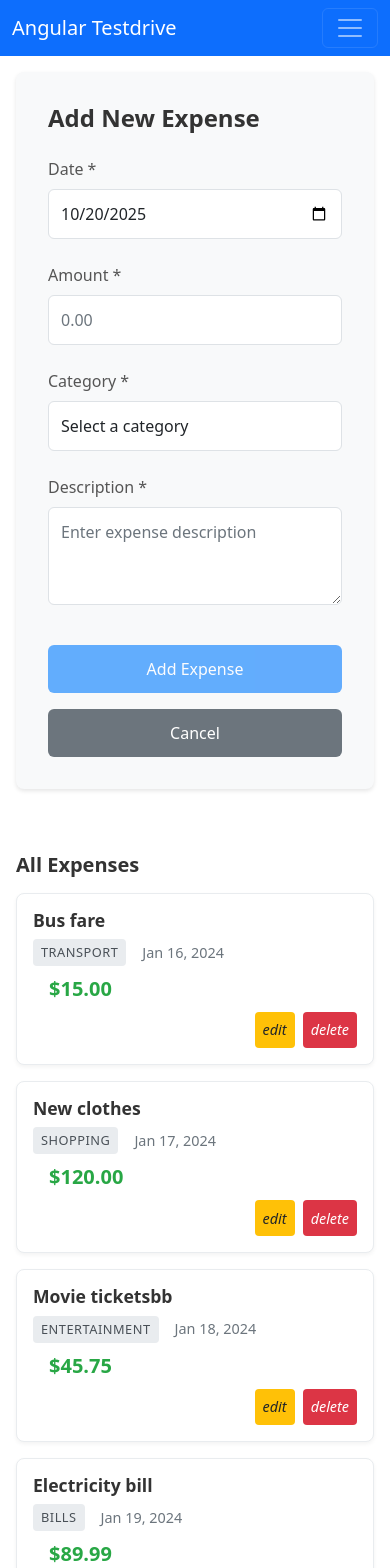
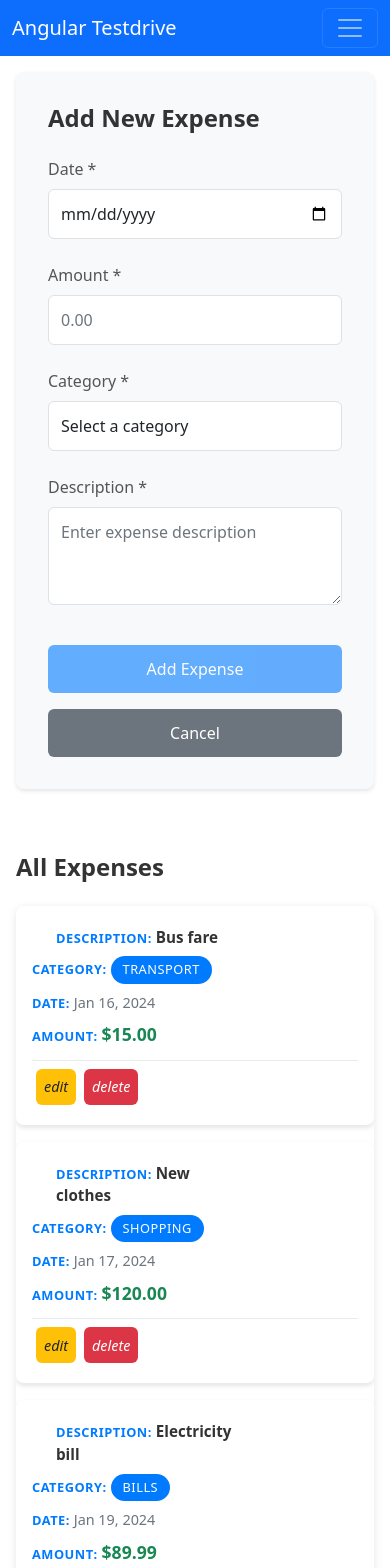
Before and after one commit to golam-morshed/angular-playground, an Angular app: page /expense-tracker in a window 390 px wide. Shown: the top 1568 px of the page. Built offline with nearby package versions, Linux system fonts and the light colour scheme; data requests are answered from the project's data file.

Commit message:
Refactor expense tracker component to enhance form handling and display. Replace directives with pipes for currency and date formatting, update expense list to use a table layout, and improve styling for better responsiveness. Add new test expense entries in db.json.

```diff
--- a/db.json
+++ b/db.json
@@ -167,18 +167,25 @@
       "description": "New clothes"
     },
     {
-      "date": "2024-01-18",
-      "amount": 45.75,
-      "category": "Entertainment",
-      "description": "Movie ticketsbb",
-      "id": "4"
-    },
-    {
       "id": "5",
       "date": "2024-01-19",
       "amount": 89.99,
       "category": "Bills",
       "description": "Electricity bill"
+    },
+    {
+      "id": "5359",
+      "date": "2025-10-30",
+      "amount": 300,
+      "category": "Bills",
+      "description": "Test"
+    },
+    {
+      "date": "2025-10-26",
+      "amount": 45,
+      "category": "Bills",
+      "description": "Movie ticketsbb",
+      "id": "6ed5"
     }
   ]
 }
--- a/src/app/expense-tracker/components/expense-form/expense-form.component.ts
+++ b/src/app/expense-tracker/components/expense-form/expense-form.component.ts
@@ -28,6 +28,11 @@ export class ExpenseFormComponent implements OnInit, OnChanges {
     if (changes['expense'] || changes['isEditMode']) {
       this.patchForm();
     }
+
+    // If switching from edit mode to add mode, reset the form
+    if (changes['isEditMode'] && !this.isEditMode && changes['isEditMode'].previousValue === true) {
+      this.resetForm();
+    }
   }
 
   initializeForm(): void {
@@ -47,17 +52,14 @@ export class ExpenseFormComponent implements OnInit, OnChanges {
         category: this.expense.category,
         description: this.expense.description
       });
-    } else {
-      // Set default date to today
-      this.expenseForm.patchValue({
-        date: new Date().toISOString().split('T')[0]
-      });
     }
   }
 
   onSubmit(): void {
     if (this.expenseForm.valid) {
       this.expenseSubmit.emit(this.expenseForm.value);
+      // Reset form after successful submission
+      this.resetForm();
     } else {
       this.markFormGroupTouched();
     }
@@ -70,9 +72,11 @@ export class ExpenseFormComponent implements OnInit, OnChanges {
 
   resetForm(): void {
     this.expenseForm.reset();
-    this.expenseForm.patchValue({
-      date: new Date().toISOString().split('T')[0]
-    });
+  }
+
+  // Public method to reset form from parent component
+  public resetFormFromParent(): void {
+    this.resetForm();
   }
 
   private markFormGroupTouched(): void {
--- a/src/app/expense-tracker/components/expense-list/expense-list.component.html
+++ b/src/app/expense-tracker/components/expense-list/expense-list.component.html
@@ -1,19 +1,26 @@
 <div class="expenses-section">
   <h3>All Expenses</h3>
 
-  <div class="expenses-list" *ngIf="expenses.length > 0; else noExpenses">
-    <div *ngFor="let expense of expenses" class="expense-item">
-      <div class="expense-main">
-        <div class="expense-info">
-          <h4 class="expense-description">{{ expense.description }}</h4>
-          <div class="expense-details">
-            <span class="expense-category">{{ expense.category }}</span>
-            <span class="expense-date" [appFormatDate]="expense.date"></span>
-          </div>
-        </div>
-        <div class="expense-amount" [appFormatCurrency]="expense.amount"></div>
-      </div>
-      <div class="expense-actions">
+  <div class="table-container" *ngIf="expenses.length > 0; else noExpenses">
+    <table class="expenses-table">
+      <thead>
+        <tr>
+          <th>Description</th>
+          <th>Category</th>
+          <th>Date</th>
+          <th>Amount</th>
+          <th>Actions</th>
+        </tr>
+      </thead>
+      <tbody>
+        <tr *ngFor="let expense of expenses" class="expense-row">
+          <td class="expense-description" data-label="Description">{{ expense.description }}</td>
+          <td class="expense-category" data-label="Category">
+            <span class="category-badge">{{ expense.category }}</span>
+          </td>
+          <td class="expense-date" data-label="Date">{{ expense.date | formatDate }}</td>
+          <td class="expense-amount" data-label="Amount">{{ expense.amount | formatCurrency }}</td>
+          <td class="expense-actions" data-label="Actions">
             <button
               class="btn btn-edit"
               (click)="onEdit(expense)"
@@ -28,8 +35,10 @@
             >
               <i class="icon-delete">delete</i>
             </button>
-      </div>
-    </div>
+          </td>
+        </tr>
+      </tbody>
+    </table>
   </div>
 
   <ng-template #noExpenses>
--- a/src/app/expense-tracker/components/expense-list/expense-list.component.scss
+++ b/src/app/expense-tracker/components/expense-list/expense-list.component.scss
@@ -1,104 +1,121 @@
 .expenses-section {
   h3 {
-    margin-bottom: 1rem;
+    margin-bottom: 1.5rem;
     color: #333;
-    font-size: 1.25rem;
+    font-size: 1.5rem;
     font-weight: 600;
   }
 
-  .expenses-list {
-    display: flex;
-    flex-direction: column;
-    gap: 1rem;
+  .table-container {
+    background: white;
+    border-radius: 8px;
+    box-shadow: 0 2px 8px rgba(0, 0, 0, 0.1);
+    overflow: hidden;
   }
 
-  .expense-item {
-    background: white;
-    border: 1px solid #e9ecef;
-    border-radius: 8px;
-    padding: 1rem;
-    box-shadow: 0 2px 4px rgba(0, 0, 0, 0.05);
-    transition: all 0.2s ease;
+  .expenses-table {
+    width: 100%;
+    border-collapse: collapse;
+    font-size: 0.95rem;
 
-    &:hover {
-      box-shadow: 0 4px 8px rgba(0, 0, 0, 0.1);
-      transform: translateY(-1px);
+    thead {
+      background-color: #007bff;
+      color: white;
+
+      th {
+        padding: 1rem 0.75rem;
+        text-align: left;
+        font-weight: 600;
+        font-size: 0.9rem;
+        text-transform: uppercase;
+        letter-spacing: 0.5px;
+
+        &:first-child {
+          padding-left: 1.5rem;
         }
 
-    .expense-main {
-      display: flex;
-      justify-content: space-between;
-      align-items: flex-start;
-      margin-bottom: 0.5rem;
+        &:last-child {
+          padding-right: 1.5rem;
+          text-align: center;
+        }
+      }
+    }
 
-      .expense-info {
-        flex: 1;
+    tbody {
+      .expense-row {
+        border-bottom: 1px solid #e9ecef;
+
+        &:last-child {
+          border-bottom: none;
+        }
+
+        td {
+          padding: 1rem 0.75rem;
+          vertical-align: middle;
+
+          &:first-child {
+            padding-left: 1.5rem;
+          }
+
+          &:last-child {
+            padding-right: 1.5rem;
+          }
+        }
 
         .expense-description {
-          margin: 0 0 0.5rem 0;
+          font-weight: 600;
           color: #333;
-          font-size: 1.1rem;
-          font-weight: 600;
+          max-width: 200px;
+          word-wrap: break-word;
         }
 
-        .expense-details {
-          display: flex;
-          gap: 1rem;
-          align-items: center;
-
         .expense-category {
-            background: #e9ecef;
-            color: #495057;
-            padding: 0.25rem 0.5rem;
-            border-radius: 4px;
+          .category-badge {
+            background-color: #007bff;
+            color: white;
+            padding: 0.25rem 0.75rem;
+            border-radius: 20px;
             font-size: 0.8rem;
             font-weight: 500;
             text-transform: uppercase;
             letter-spacing: 0.5px;
+            display: inline-block;
+          }
         }
 
         .expense-date {
           color: #6c757d;
           font-size: 0.9rem;
         }
-        }
-      }
 
         .expense-amount {
-        font-size: 1.25rem;
+          font-size: 1.1rem;
           font-weight: 700;
-        color: #28a745;
-        margin-left: 1rem;
-      }
+          color: #198754;
+          text-align: right;
         }
 
         .expense-actions {
-      display: flex;
-      gap: 0.5rem;
-      justify-content: flex-end;
+          text-align: center;
 
           .btn {
             padding: 0.5rem;
             border: none;
-        border-radius: 4px;
+            border-radius: 6px;
             cursor: pointer;
-        transition: all 0.2s ease;
-        display: flex;
+            display: inline-flex;
             align-items: center;
             justify-content: center;
             min-width: 36px;
             height: 36px;
-
-        &:hover {
-          transform: scale(1.1);
-        }
+            margin: 0 0.25rem;
 
             &.btn-edit {
               background-color: #ffc107;
               color: #212529;
 
               &:hover {
-            background-color: #e0a800;
+                background-color: #ffca2c;
               }
             }
 
@@ -107,12 +124,14 @@
               color: white;
 
               &:hover {
-            background-color: #c82333;
+                background-color: #bb2d3b;
               }
             }
 
             i {
               font-size: 0.9rem;
+            }
+          }
         }
       }
     }
@@ -133,21 +152,109 @@
   }
 }
 
+// Responsive design for mobile
 @media (max-width: 768px) {
-  .expense-item {
-    .expense-main {
-      flex-direction: column;
-      gap: 0.5rem;
+  .expenses-section {
+    .table-container {
+      overflow-x: auto;
+      -webkit-overflow-scrolling: touch;
+    }
 
-      .expense-amount {
-        margin-left: 0;
-        align-self: flex-start;
+    .expenses-table {
+      min-width: 600px; // Ensure table doesn't get too cramped
+
+      thead th {
+        padding: 0.75rem 0.5rem;
+        font-size: 0.8rem;
+
+        &:first-child {
+          padding-left: 1rem;
+        }
+
+        &:last-child {
+          padding-right: 1rem;
         }
       }
 
-    .expense-actions {
-      justify-content: flex-start;
-      margin-top: 0.5rem;
+      tbody td {
+        padding: 0.75rem 0.5rem;
+
+        &:first-child {
+          padding-left: 1rem;
+        }
+
+        &:last-child {
+          padding-right: 1rem;
+        }
+
+        .expense-description {
+          max-width: 150px;
+          font-size: 0.9rem;
+        }
+
+        .expense-amount {
+          font-size: 1rem;
+        }
+
+        .expense-actions .btn {
+          min-width: 32px;
+          height: 32px;
+          margin: 0 0.125rem;
         }
       }
     }
+  }
+}
+
+// Extra small screens - stack table data
+@media (max-width: 480px) {
+  .expenses-section {
+    .expenses-table {
+      display: block;
+      min-width: auto;
+
+      thead {
+        display: none;
+      }
+
+      tbody {
+        display: block;
+
+        .expense-row {
+          display: block;
+          background: white;
+          margin-bottom: 1rem;
+          border-radius: 8px;
+          box-shadow: 0 2px 4px rgba(0, 0, 0, 0.1);
+          padding: 1rem;
+
+          td {
+            display: block;
+            padding: 0.25rem 0;
+            text-align: left !important;
+
+            &:before {
+              content: attr(data-label) ": ";
+              font-weight: 600;
+              color: #007bff;
+              text-transform: uppercase;
+              font-size: 0.8rem;
+              letter-spacing: 0.5px;
+            }
+
+            &.expense-actions {
+              text-align: center;
+              margin-top: 0.5rem;
+              padding-top: 0.5rem;
+              border-top: 1px solid #e9ecef;
+
+              &:before {
+                display: none;
+              }
+            }
+          }
+        }
+      }
+    }
+  }
+}
--- /dev/null
+++ b/src/app/shared/pipes/format-currency.pipe.ts
@@ -0,0 +1,17 @@
+import { Pipe, PipeTransform } from '@angular/core';
+
+@Pipe({
+  name: 'formatCurrency'
+})
+export class FormatCurrencyPipe implements PipeTransform {
+  transform(value: number | undefined | null, currency: string = 'USD', locale: string = 'en-US'): string {
+    if (value === undefined || value === null) {
+      return '';
+    }
+
+    return new Intl.NumberFormat(locale, {
+      style: 'currency',
+      currency: currency
+    }).format(value);
+  }
+}
--- /dev/null
+++ b/src/app/shared/pipes/format-date.pipe.ts
@@ -0,0 +1,25 @@
+import { Pipe, PipeTransform } from '@angular/core';
+
+@Pipe({
+  name: 'formatDate'
+})
+export class FormatDatePipe implements PipeTransform {
+  transform(value: string | undefined | null, locale: string = 'en-US', options?: Intl.DateTimeFormatOptions): string {
+    if (!value) {
+      return '';
+    }
+
+    const date = new Date(value);
+    if (isNaN(date.getTime())) {
+      return value; // Return original string if invalid date
+    }
+
+    const defaultOptions: Intl.DateTimeFormatOptions = {
+      year: 'numeric',
+      month: 'short',
+      day: 'numeric'
+    };
+
+    return date.toLocaleDateString(locale, options || defaultOptions);
+  }
+}
```
Also changed, not shown: src/app/expense-tracker/expense-tracker.component.ts (+8 -1 lines), src/app/shared/directives/format-currency.directive.ts (deleted, +0 -33 lines), src/app/shared/directives/format-date.directive.ts (deleted, +0 -33 lines), src/app/shared/shared.module.ts (+6 -6 lines). Lines whose indentation alone changed are shown as unchanged.
